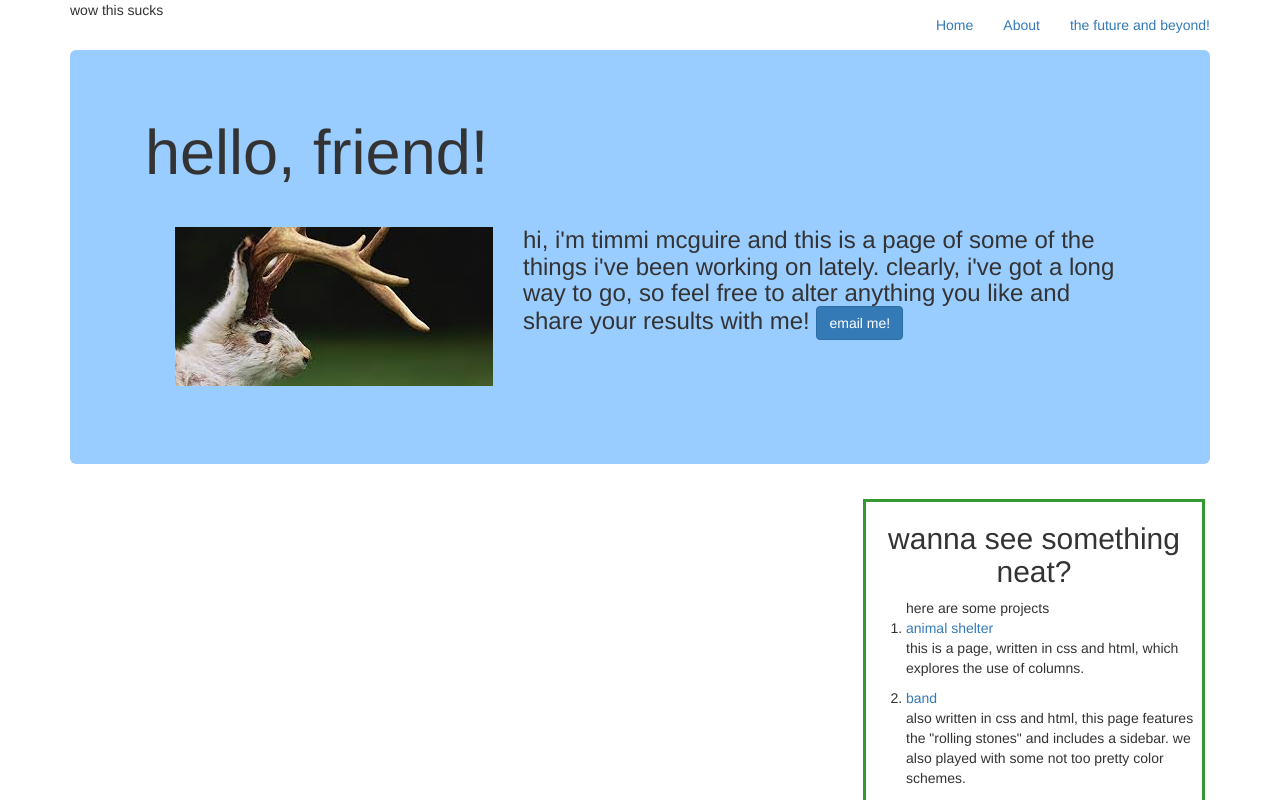
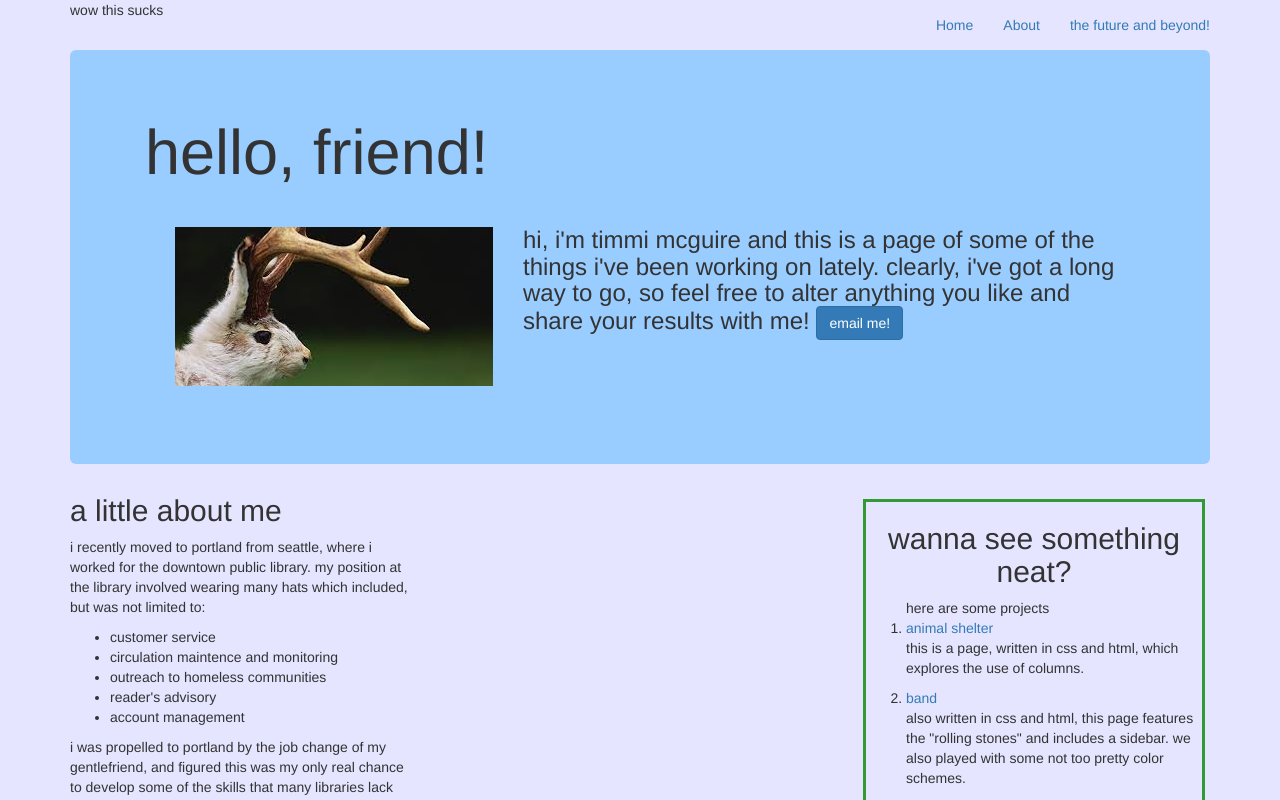
Before and after one commit to timmi89/timmi89.github.io, a plain HTML site: page index.html in a window 1280 px wide. Drawn offline with nearby package versions, Linux system fonts and the light colour scheme.

Commit message:
colored background, created column

```diff
--- a/index.html
+++ b/index.html
@@ -66,6 +66,18 @@
     </ol>
 </div>
 
+<!---about me---->
+<div class= "column">
+  <h2>a little about me</h2>
+  <p>i recently moved to portland from seattle, where i worked for the downtown public library. my position at the library involved wearing many hats which included, but was not limited to:</p>
+  <ul>
+    <li>customer service</li>
+    <li>circulation maintence and monitoring</li>
+    <li>outreach to homeless communities</li>
+    <li>reader's advisory</li>
+    <li>account management</li>
+  </ul>
+ <p>i was propelled to portland by the job change of my gentlefriend, and figured this was my only real chance to develop some of the skills that many libraries lack i.e. web development abilities. which is why i'm here at epicodus. i have <strong>very</strong> little knowledge of coding and am greatful all the help i'm recieving. in my freetime i enjoy hiking, crosswords, photography, singing loudly in the car, and shaking my fist at squirrels.</p>
 
 
 
--- a/portfolio.css
+++ b/portfolio.css
@@ -19,3 +19,10 @@
 .sidebar h2{
   text-align: center;
 }
+.column {
+  width: 30%;
+}
+
+body {
+  background-color: #e5e5ff;
+ }
```
